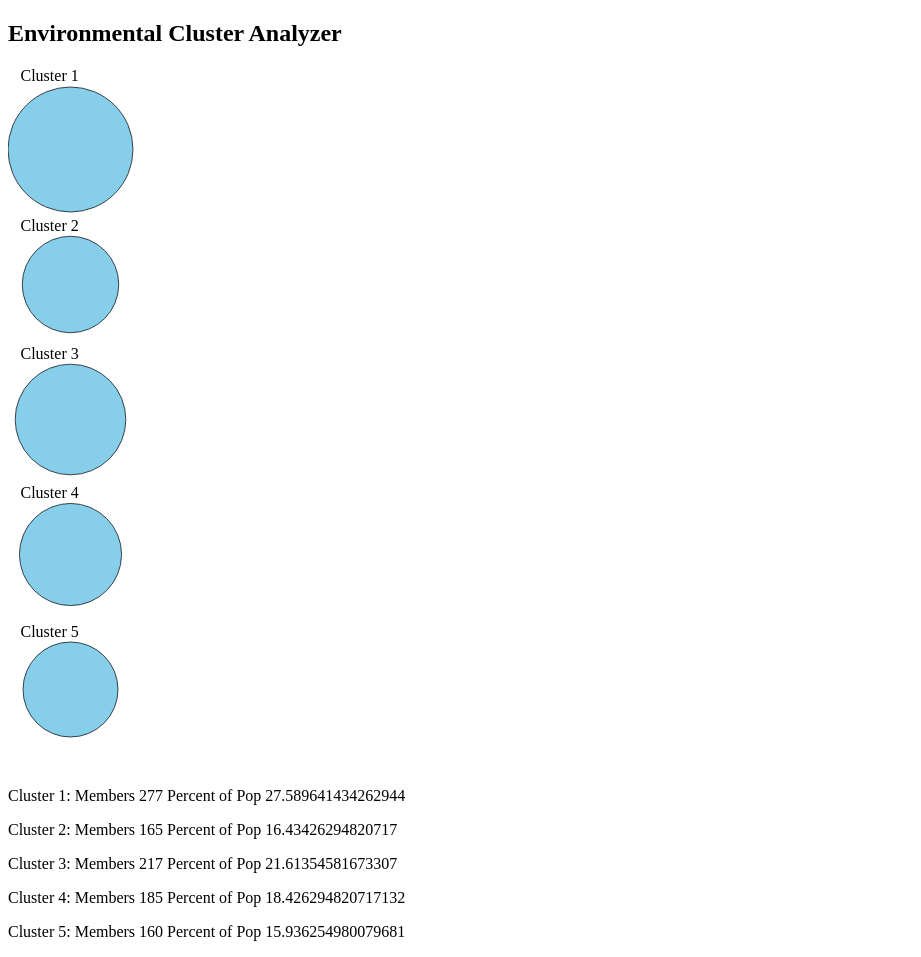
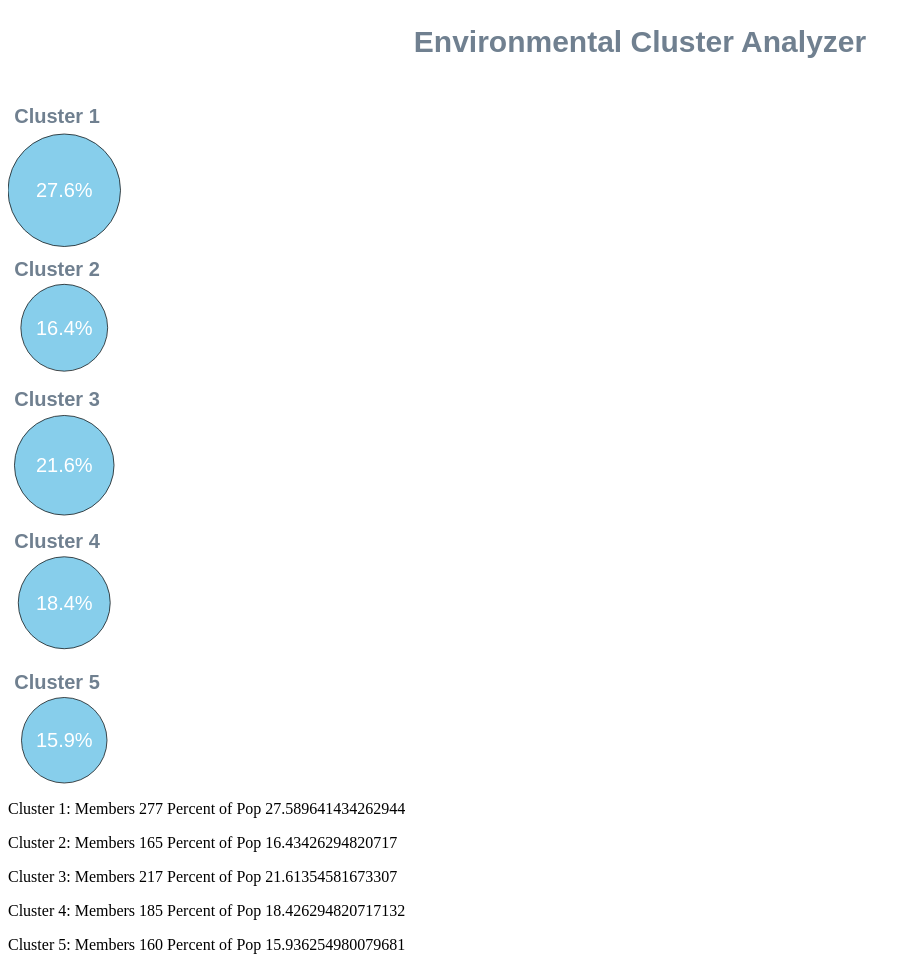
Before and after one commit to dent424/clustering_project, a plain HTML site: page Visualizations/index.html in a window 1280 px wide. Shown: the top 957 px of the page, without its empty margins (0-921 px from the left). Drawn offline with nearby package versions, Linux system fonts and the light colour scheme.

Commit message:
Added cluster membership percents to circles. Added formatting to text

```diff
--- a/Visualizations/index.html
+++ b/Visualizations/index.html
@@ -9,13 +9,38 @@
 	    		stroke: black;
 	    		stroke-width: 0.7;
 	    	}
+	    	h2 {
+	    		color: #708090;
+	    		text-align: center;
+	    		font-size: 30px;
+	    		font-family: sans-serif;
+	    	}
+	    	.cluster_circle_pct {
+	    		fill: white;
+	    		font-family: sans-serif;
+	    		font-size: 20px;
+	    	}
+	    	.cluster_circle_name {
+	    		fill: slategray;
+	    		font-family: sans-serif;
+	    		font-size: 20px;
+	    		font-weight: bold;
+	    	}
+	    	#svg_main {
+	    		margin-left:auto;
+	    		margin-right:auto;
+	    		display:block;
+	    	}
 	    </style>
 	    <script type="text/javascript">
 	    	function draw(data) {
 	    		"use strict";
-	    		data.forEach(function(d){
-	    			d["5_clusters"] = +d["5_clusters"]
-	    		});
+
+	    		var num_solutions = 8;
+
+	    		var cluster_var_name = Array.apply(null, Array(num_solutions)).map(function (_, i) {return (i+2) + "_cluster";});
+
+	    		debugger;
 
 	    		/*sets up the canvas for the visualization*/
 	    		var margin = 75,
@@ -30,6 +55,7 @@
 
           		var svg = d3.select("body")
           		.append("svg")
+          		.attr("id", "svg_main")
           		.attr("width", width + margin)
           		.attr("height", height + margin)
 
@@ -37,6 +63,11 @@
 
 
 	    		/*Gets data on clusters*/
+	    	    data.forEach(function(d){
+	    			d["5_clusters"] = +d["5_clusters"]
+	    		});
+
+	    	    /*Rolls up cluster data */
 	    		var nested = d3.nest()
           					   .key(function(d) {
           					   		return d['5_clusters'];
@@ -60,9 +91,9 @@
           	    /*Number of clusters */
           	    var num_clusters = nested.length
           	    /*Minimum gap between circles */
-          	    var circle_gap = 10
+          	    var circle_gap = 25
           	    /*Maximum for radius is set as a function of height and number of clusters*/
-          	    var range_max = height/(2*num_clusters)
+          	    var range_max = (height/(2*num_clusters))*.9
           	    /*Creates the scaling function for circle radii*/
           	    var radius = d3.scale.sqrt()
             				   .domain([0, cluster_pop_max])
@@ -87,9 +118,16 @@
 
        			/*Adds Cluster Name Text Above Circles*/
           	    elemEnter.append("text")
-          	    	     .attr("dy", function(d) {return -1.1 * radius(d.values['cluster_members'])})
+          	    	     .attr("dy", function(d) {return -1.2 * radius(d.values['cluster_members'])})
           	    	     .attr("dx", -50)
-          	    	     .text(function(d){return cluster_names[+d.key]});
+          	    	     .text(function(d){return cluster_names[+d.key]})
+          	    	     .attr("class", "cluster_circle_name");
+
+          	    elemEnter.append("text")
+          	    		 .attr("text-anchor", "middle")
+          	    		 .attr("dy",".35em")
+          	    	     .text(function(d){return (d.values['cluster_percent']*100).toPrecision(3)+"%"})
+          	    	     .attr("class", "cluster_circle_pct");
 
           	    /*
           	    circles.enter()
```
Also changed, not shown: 1 other file.
